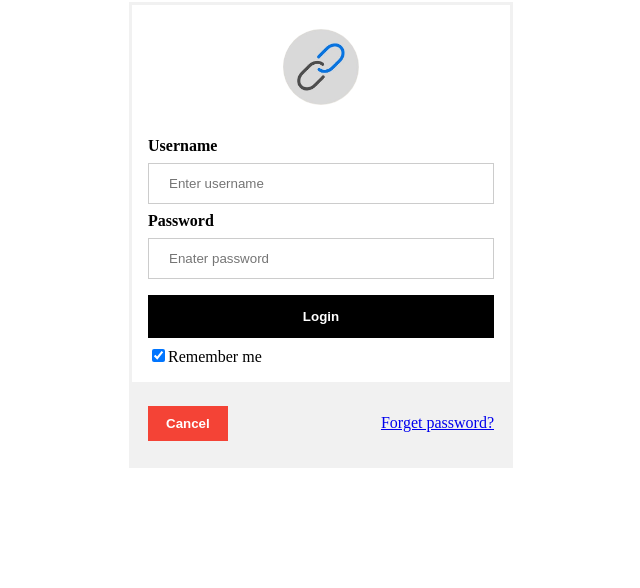
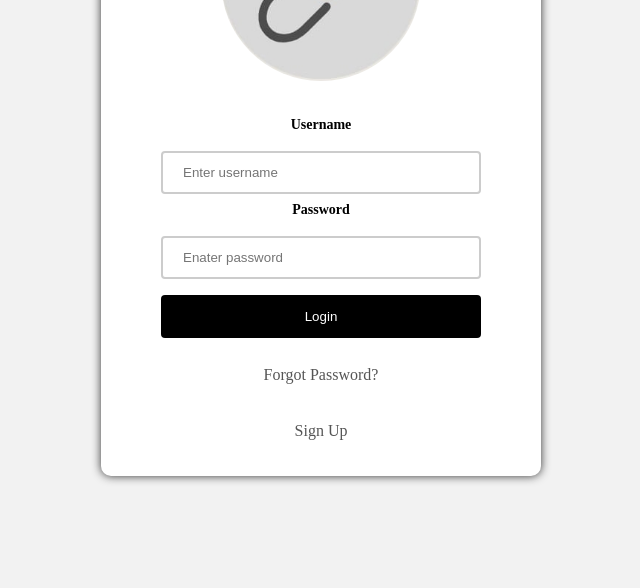
Before and after one commit to Ussingh47/Shoplink, a plain HTML site: page index.html in a window 1280 px wide. Shown: the part 228-816 px from the top of the page, without its empty margins (319-959 px from the left). Drawn offline with Linux system fonts and the light colour scheme.

Commit message:
dynamic web page

```diff
--- a/index.html
+++ b/index.html
@@ -1,125 +1,95 @@
-<!DOCTYPE html>
 <html lang="en">
-
   <head>
-    <meta charset="UTF-8">
-    <meta http-equiv="X-UA-Compatible" content="IE=edge">
-    <meta name="viewport" content="width=device-width, initial-scale=1.0">
-    <title>static website</title>
+    <meta charset="UTF-8" />
+    <meta http-equiv="X-UA-Compatible" content="IE=edge" />
+    <meta name="viewport" content="width=device-width, initial-scale=1.0" />
+    <title>INDEX website</title>
     <style>
-        h1 {
-            background-color: rgb(0, 0, 0);
-            color: rgb(255, 255, 255);
-            text-align: center;
-            padding: 19px;
-            margin-bottom: 5px;
+      body {
+        background-color: #f2f2f2;
       }
 
+      #container {
+        width: 400px;
+        margin: 0 auto;
+        background-color: #fff;
+        padding: 20px;
+        border-radius: 10px;
+        box-shadow: 0px 0px 10px #333;
+        text-align: center;
+      }
 
       form {
-            border: 3px solid #f1f1f1;
+        margin-top: 20px;
       }
 
+      label {
+        font-size: 14px;
+        font-weight: bold;
+        display: block;
+        margin-bottom: 10px;
+      }
 
-        input[type=text],
-        input[type=password] {
-            width: 100%;
+      input[type="text"],
+      input[type="password"] {
+        width: 80%;
         padding: 12px 20px;
         margin: 8px 0;
-            display: inline-block;
-            border: 1px solid #ccc;
         box-sizing: border-box;
+        border: 2px solid #ccc;
+        border-radius: 4px;
       }
 
-
-        button {
+      .btn {
+        width: 80%;
         background-color: black;
         color: white;
         padding: 14px 20px;
         margin: 8px 0;
         border: none;
+        border-radius: 4px;
         cursor: pointer;
-            width: 100%;
-            font-weight: bold;
       }
 
-
-        button:hover {
-            opacity: 0.8;
+      a {
+        color: #555;
+        text-decoration: none;
+        margin-top: 20px;
+        display: block;
       }
-
-
-        .cancelbtn {
-            width: auto;
-            padding: 10px 18px;
-            background-color: #f44336;
-        }
-
-
-        .imgcontainer {
-            text-align: center;
-            margin: 24px 0 12px 0;
-        }
-
-
-        img.avatar {
-            width: 20%;
+      img{
+        display: block;
         border-radius: 50%;
-        }
-
-
-        .container {
-            padding: 16px;
-        }
-
-
-        span.psw {
-            float: right;
-            padding-top: 16px;
-        }
-
-
-        @media screen and (max-width: 300px) {
-            span.psw {
-                display: block;
-                float: none;
-            }
-
-            .cancelbtn {
-                width: 100%;
-            }
-        }
-        body{
-            margin-top: 150px;
-            padding-left: 440px;
-            padding-right: 440px;
-            margin-bottom: 120px;
-
-
-
+        margin-left: auto;
+        margin-right: auto;
+        width: 50%;
       }
     </style>
   </head>
 
   <body>
+    <div id="container">
     <h1>Shoplink</h1>
     <form action="#">
-        <div class="imgcontainer">
-            <img src="sp.jpg.jpg" alt="Avatar" class="avatar">
+
+        <img src="sp.jpg.jpg" alt="Avatar" class="avatar" />
+
+      <br>
+      <br>
+        <label for="username">Username</label>
+        <input type="text" placeholder="Enter username" id="username" required/>
+        <label for="password">Password</label>
+        <input
+          type="password" id="password" placeholder="Enater password" name="password" required/>
+        <button onclick="document.location='E-commers.html'" class="btn">Login</button>
+
+
+      <br>
+      <a href="#">Forgot Password?</a>
+      <br>
+      <a href="#">Sign Up</a>
+
+    </form>
 </div>
-        <div class="container">
-            <label><b>Username</b></label>
-            <input type="text" placeholder="Enter username" name="uname" required>
-            <label><b>Password</b></label>
-            <input type="password" placeholder="Enater password" name="psw" required>
-            <button onclick="document.location='E-commers.html'">Login</button>
-            <input type="checkbox" checked="checked">Remember me
-        </div>
-        <div class="container" style="background-color: #f1f1f1">
-            <button type="button" class="cancelbtn"> Cancel</button>
-            <span class="psw"> <a href="#"> Forget password?</a></span>
-        </div>
-    </form>
   </body>
-
 </html>
```
Lines whose indentation alone changed are shown as unchanged.
